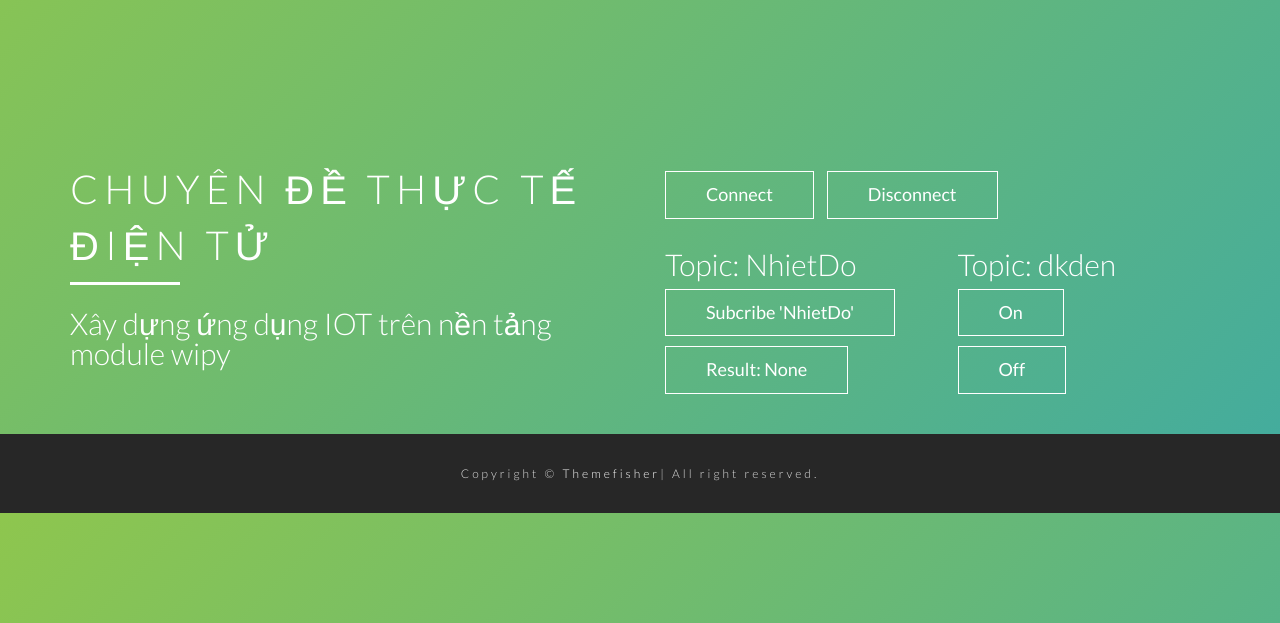
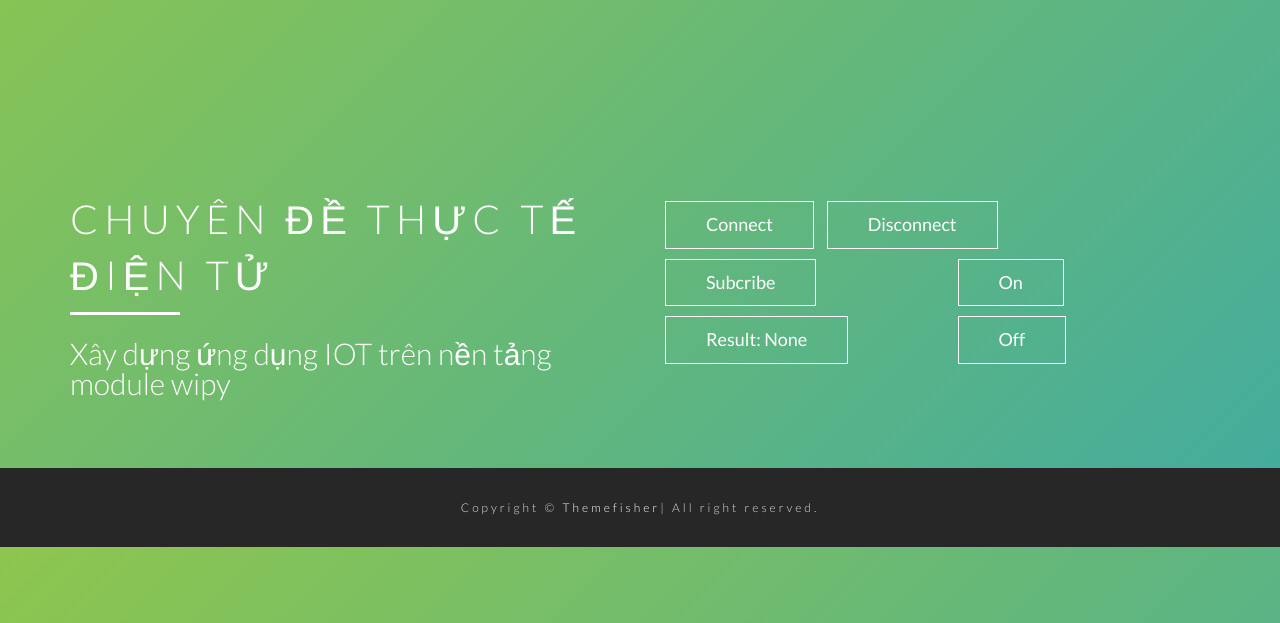
Before and after one commit to cuongn265/mqtt-sample, a PHP site: page / in a window 1280 px wide. Shown: the part 177-800 px from the top of the page. Run offline with PHP 8.4, Linux system fonts and the light colour scheme.

Commit message:
Clean up

```diff
--- a/css/main.css
+++ b/css/main.css
@@ -338,7 +338,7 @@ a:active {
 
 
 #hero-area {
-  padding: 40px 0;
+  padding: 70px 0;
 }
 #hero-area:before {
     content: "";
--- a/index.html
+++ b/index.html
@@ -65,16 +65,14 @@
 						</div>
 						<div class="row">
 							<div class="col-md-6 col-sm-6">
-								<p class="wow fadeInDown" data-wow-delay="0.3s" style="margin-left: 10px; margin-top: 30px;">Topic: NhietDo</p>
 								<div class="wow fadeInDown" id="btn-group-2" data-wow-delay="0.5s">
-									<a class="btn btn-default btn-home" id="subcribe"role="button" onclick="client.subscribe('NhietDo/#', {qos: 2}); toastr.info('Subscribed');" style="cursor: not-allowed;">Subcribe 'NhietDo'</a>
+									<a class="btn btn-default btn-home" id="subcribe"role="button" onclick="client.subscribe('NhietDo/#', {qos: 2}); toastr.info('Subscribed');" style="cursor: not-allowed;">Subcribe</a>
 								</div>
 								<div class="wow fadeInDown" id="btn-group-2" data-wow-delay="0.5s">
 									<a class="btn btn-default btn-home" id="messages" style="cursor: normal">Result: None</a>
 								</div>
 							</div>
 							<div class="col-md-6 col-sm-6">
-								<p class="wow fadeInDown" data-wow-delay="0.3s" style="margin-left: 10px; margin-top: 30px;">Topic: dkden</p>
 								<div class="wow fadeInDown" id="btn-group-2" data-wow-delay="0.5s">
 									<a class="btn btn-default btn-home" id="on"role="button" onclick="publish('on', 'dkden', 2);; toastr.info('On message is sent to devices');" style="cursor: not-allowed;">On</a>
 								</div>
--- a/js/script.js
+++ b/js/script.js
@@ -11,7 +11,7 @@ client.onConnectionLost = function (responseObject) {
 //Gets called whenever you receive a message for your subscriptions
 client.onMessageArrived = function (message) {
   //Do something with the push message you received
-  $('#messages').html(message.destinationName + ': ' + message.payloadString + '</span><br/>');
+  $('#messages').html(message.destinationName + ': ' + message.payloadString + '&#8451');
 };
 
 //Connect Options
```
